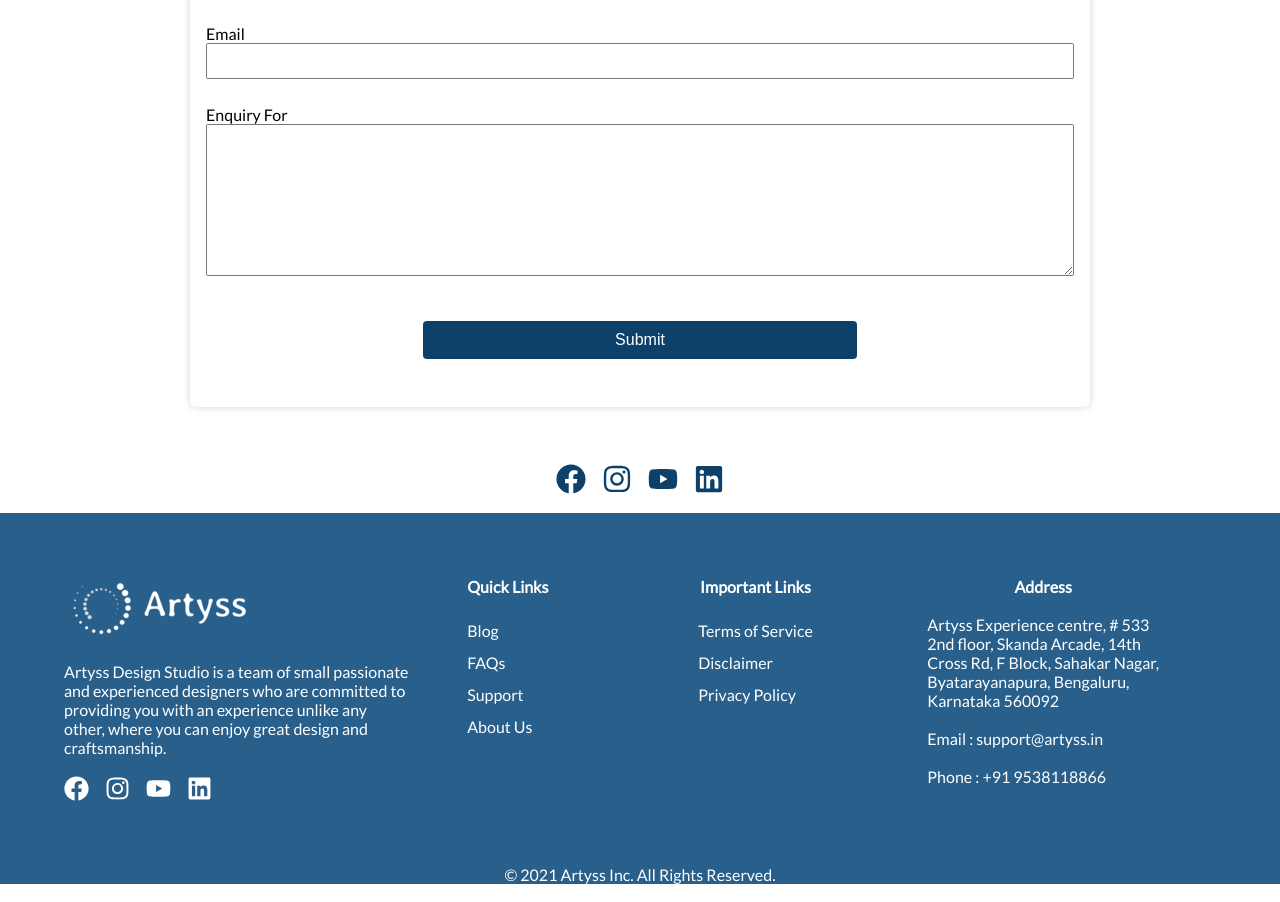
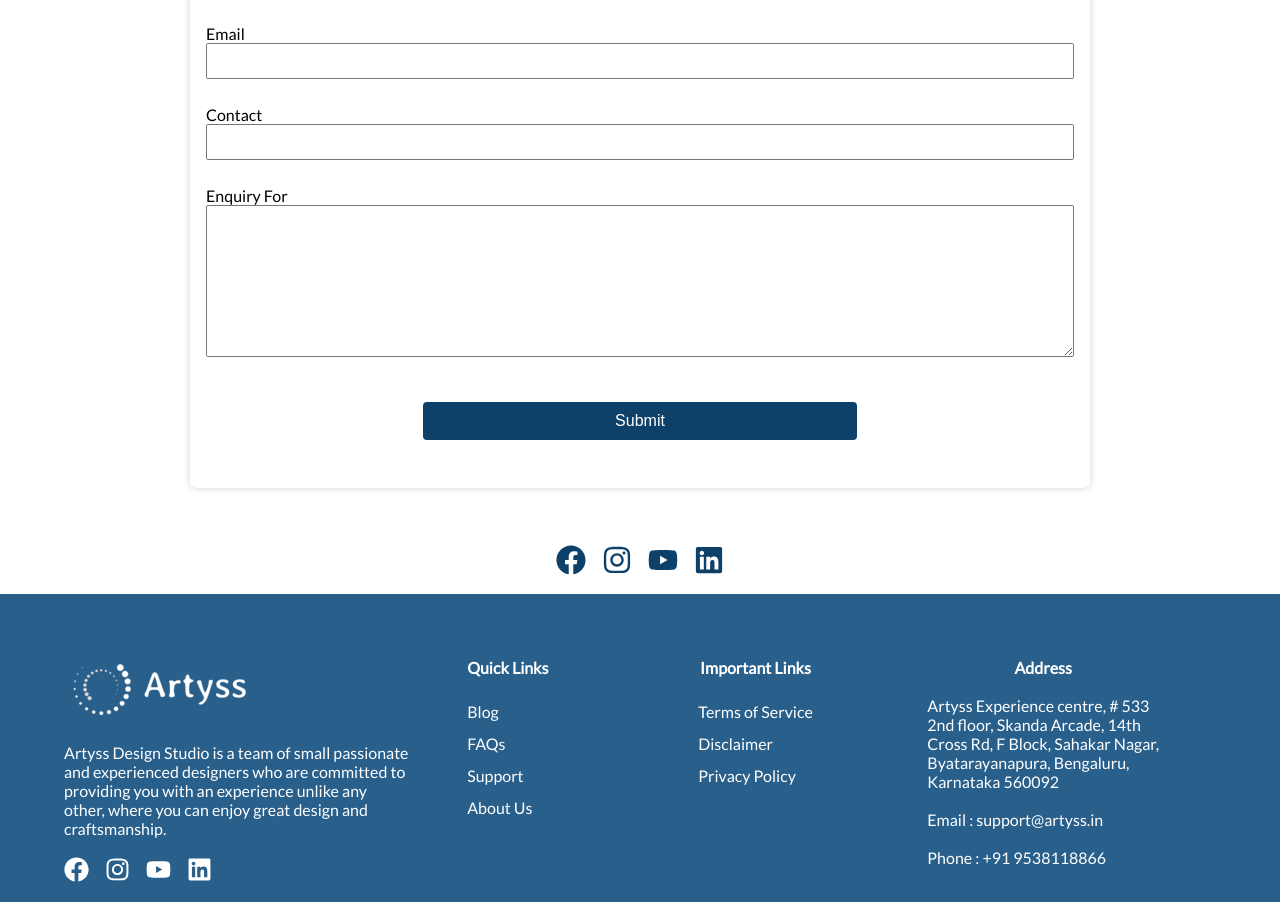
Before and after one commit to rahulkhanal/artyss, a React (Vite) app: page /contact in a window 1280 px wide. Shown: the part 858-1760 px from the top of the page. Built offline with nearby package versions, Linux system fonts and the light colour scheme.

Commit message:
number field added

```diff
--- a/src/pages/Consulatation.jsx
+++ b/src/pages/Consulatation.jsx
@@ -15,6 +15,7 @@ const Consulatation = () => {
     email: "",
     addr: "Consultation required",
     message: "I need consultation please.",
+    number: "",
   });
   function handleSubmit(e) {
     const templateParamsDemo = {
@@ -22,6 +23,7 @@ const Consulatation = () => {
       from_email: templateParams.email,
       from_address: templateParams.addr,
       message: templateParams.message,
+      number: templateParams.number,
     };
     e.preventDefault();
     setloading(true);
@@ -60,6 +62,17 @@ const Consulatation = () => {
                 setTempleteParams({ ...templateParams, name: e.target.value })
               }
             />
+            <br />
+            <input
+              type="tel"
+              placeholder="Contact Number"
+              required
+              value={templateParams.number}
+              onChange={(e) =>
+                setTempleteParams({ ...templateParams, number: e.target.value })
+              }
+            />
+            <br />
             <input
               type="email"
               placeholder="Email"
@@ -71,7 +84,7 @@ const Consulatation = () => {
             />
             <br />
             <button type="submit" disabled={loading}>
-              {loading ? <ClipLoader color="#fff" size={25}/> : "Request"}
+              {loading ? <ClipLoader color="#fff" size={25} /> : "Request"}
             </button>
           </form>
         </div>
--- a/src/pages/Contact.jsx
+++ b/src/pages/Contact.jsx
@@ -16,6 +16,7 @@ const Contact = () => {
     email: "",
     addr: "",
     message: "",
+    number: ""
   });
   function handleSubmit(e) {
     const templateParamsDemo = {
@@ -100,6 +101,20 @@ const Contact = () => {
             </div>
             <br />
             <div className="form-row">
+              <label htmlFor="name">Contact</label>
+              <input
+                type="tel"
+                id="name"
+                name="name"
+                value={templateParams.number}
+                onChange={(e) =>
+                  setTempleteParams({ ...templateParams, number: e.target.value })
+                }
+                required
+              />
+            </div>
+            <br />
+            <div className="form-row">
               <label htmlFor="describe">Enquiry For</label>
               <textarea
                 name=""
```
